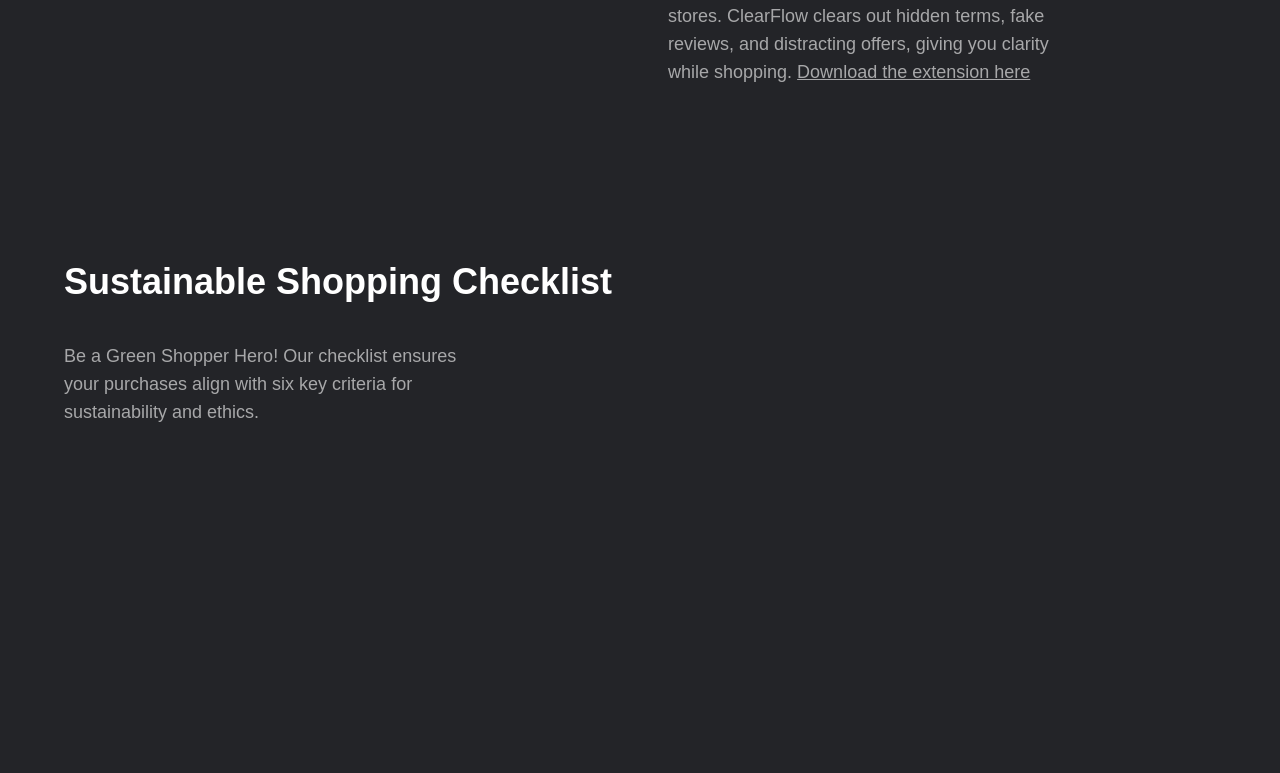
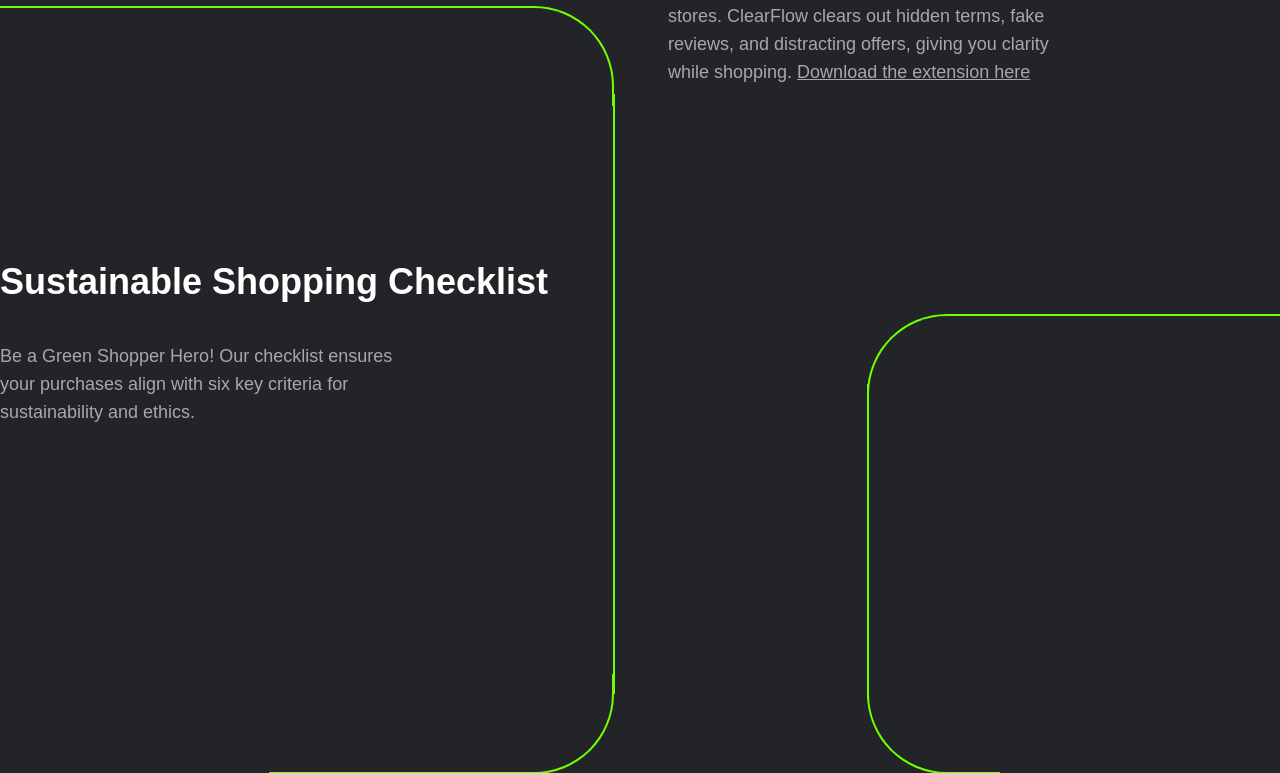
Before and after one commit to AoiTechDev/hackathon-landpage, a Next.js app: page / in a window 1280 px wide. Shown: the part 1707-2480 px from the top of the page. Before the commit the page ends 2401 px from the top, so only its background shows below. Built offline with nearby package versions, Linux system fonts and the light colour scheme.

Commit message:
feat: add lower lines as divs

```diff
--- a/app/components/Assistance.tsx
+++ b/app/components/Assistance.tsx
@@ -2,7 +2,7 @@ import React from "react";
 
 const Assistance = () => {
   return (
-    <div className="max-w-[600px] mx-auto  mt-[600px] space-y-10 text-center">
+    <div className="max-w-[600px] mx-auto  mt-[500px] space-y-10 text-center">
       <h2 className="bg-gradient-to-r from-yellow   to-green inline-block text-transparent bg-clip-text text-[52px] font-semibold">
         Expert Chat Assistance
       </h2>
--- a/app/components/DarkMode.tsx
+++ b/app/components/DarkMode.tsx
@@ -4,15 +4,9 @@ import React from "react";
 import logo from "./svg/logo.svg";
 import triangle from "./svg/triangle.svg";
 const DarkMode = () => {
-  function scrollToTop() {
-    window.scrollTo({
-      top: 0,
-      behavior: "smooth", // Optional: smooth scrolling behavior
-    });
-  }
 
   return (
-    <div className="w-full max-w-[1400px] mx-auto h-[100vh] flex flex-col min-[1200px]:flex-row justify-center items-center relative p-2">
+    <div className="w-full max-w-[1400px] mx-auto mt-64 flex flex-col min-[1200px]:flex-row justify-center items-center relative p-2">
       <div className="flex-1 hidden justify-center items-center min-[1200px]:flex">
         <Image src={logo} alt="" className="scale-75" />
       </div>
@@ -35,12 +29,7 @@ const DarkMode = () => {
         Customize ClearFlow with our sleek dark mode, perfect for late night
         browsing.
       </p>
-      <Image
-        src={triangle}
-        alt=""
-        className="absolute bottom-12 right-12 w-24 cursor-pointer"
-        onClick={scrollToTop}
-      />
+
     </div>
   );
 };
--- /dev/null
+++ b/app/components/LowerSection.tsx
@@ -0,0 +1,89 @@
+"use client";
+import React from "react";
+import DarkPattern from "./DarkPattern";
+import Sustainable from "./Sustainable";
+import Assistance from "./Assistance";
+import DarkMode from "./DarkMode";
+import Image from "next/image";
+import triangle from "./svg/triangle.svg";
+const LowerSection = () => {
+  function scrollToTop() {
+    window.scrollTo({
+      top: 0,
+      behavior: "smooth", // Optional: smooth scrolling behavior
+    });
+  }
+
+  const vertical1 = React.useRef<HTMLDivElement>(null);
+  const vertical2 = React.useRef<HTMLDivElement>(null);
+  const vertical3 = React.useRef<HTMLDivElement>(null);
+  const vertical4 = React.useRef<HTMLDivElement>(null);
+
+  const horizontal1 = React.useRef<HTMLDivElement>(null);
+  const horizontal2 = React.useRef<HTMLDivElement>(null);
+  const horizontal3 = React.useRef<HTMLDivElement>(null);
+  const horizontal4 = React.useRef<HTMLDivElement>(null);
+  return (
+    <div className="min-[1200px]:h-[280vh] relative ">
+      <DarkPattern />
+      <Sustainable />
+      <Assistance />
+      <DarkMode />
+      {/* <Image
+          alt=""
+          className="absolute top-40   left-0 w-full"
+          src={secUnion}
+        /> */}
+      <Image
+        src={triangle}
+        alt=""
+        className="absolute bottom-12 right-12 w-24 cursor-pointer"
+        onClick={scrollToTop}
+      />
+
+      <div
+        ref={horizontal1}
+        className="w-[48vw] h-[100px] absolute top-28 top_right left-[0VW] hidden min-[1200px]:block"
+      ></div>
+
+      <div
+        ref={vertical1}
+        className="bg-green w-[2px] h-[600px] absolute top-[200px] left-[47.9vw] hidden min-[1200px]:block"
+      ></div>
+
+      <div
+        ref={horizontal2}
+        className="w-[27vw] h-[100px] absolute top-[780px] bottom_right  left-[21vw] hidden min-[1200px]:block"
+      ></div>
+
+      <div
+        ref={vertical2}
+        className="bg-green w-[2px] h-[550px] absolute top-[880px] left-[21vw] hidden min-[1200px]:block"
+      ></div>
+
+      <div
+        ref={horizontal3}
+        className="w-[57vw] h-[2px] absolute top-[1430px] bottom_right  left-[21vw] hidden min-[1200px]:block"
+      ></div>
+
+      <div
+        ref={vertical3}
+        className="bg-green w-[2px] h-[550px] absolute top-[880px] left-[78vw] hidden min-[1200px]:block"
+      ></div>
+
+      <div
+        ref={horizontal4}
+        className="w-[10.4vw] h-[100px] absolute bottom_left top-[780px]    left-[67.7vw] hidden min-[1200px]:block"
+      ></div>
+
+      <div
+        ref={vertical1}
+        className="bg-green w-[2px] h-[315px] absolute top-[490px] left-[67.7vw] hidden min-[1200px]:block"
+      ></div>
+
+      <div className="w-[35vw] h-[100px] absolute top_left top-[420px]    left-[67.7vw] hidden min-[1200px]:block"></div>
+    </div>
+  );
+};
+
+export default LowerSection;
--- a/app/components/Sustainable.tsx
+++ b/app/components/Sustainable.tsx
@@ -2,7 +2,7 @@ import React from "react";
 
 const Sustainable = () => {
   return (
-    <div className="w-full max-w-[1400px] mx-auto space-y-10 mt-44 min-[1200px]:pl-16 flex flex-col justify-center min-[1200px]:justify-start items-center min-[1200px]:items-start min-[1200px]:text-start text-center">
+    <div className="w-full max-w-[1400px] mx-auto space-y-10 mt-44 flex flex-col justify-center min-[1200px]:justify-start items-center min-[1200px]:items-start min-[1200px]:text-start text-center">
       <h2 className="text-4xl font-semibold">Sustainable Shopping Checklist</h2>
       <p className="text-lg font-thin opacity-60 w-[411px]">
         Be a Green Shopper Hero! Our checklist ensures your purchases align with
--- a/app/globals.css
+++ b/app/globals.css
@@ -39,3 +39,17 @@
   border-right: 2px solid #6eff00;
   border-top-right-radius: 80px;
 }
+.bottom_right{
+  border-top: 0;
+  border-right:2px solid #6eff00;
+  border-left: 0;
+  border-bottom: 2px solid #6eff00;
+  border-bottom-right-radius: 80px;
+}
+.top_left{
+  border-top: 2px solid #6eff00;
+  border-right: 0;
+  border-left: 2px solid #6eff00;
+  border-bottom: 0;
+  border-top-left-radius: 80px;
+}
--- a/app/page.tsx
+++ b/app/page.tsx
@@ -11,6 +11,8 @@ import Assistance from "./components/Assistance";
 import DarkMode from "./components/DarkMode";
 import React, { useEffect } from "react";
 import useScreenSize from "@/hooks/useScreenSize";
+import triangle from "./components/svg/triangle.svg";
+import LowerSection from "./components/LowerSection";
 export default function Home() {
   const screenSize = useScreenSize();
 
@@ -24,23 +26,25 @@ export default function Home() {
 
 
   useEffect(() => {
-
     const middle = horizontalRight.current?.getBoundingClientRect().left;
     const left = horizontalLeft.current?.getBoundingClientRect().left;
 
-    const distanceMiddle = middle! - 0; // distance from left edge of the screen to the middle element
-    const distanceLeft = left! - 0; // distance from left edge of the screen to the middle element
-
+    const distanceMiddle = middle! - 0;
+    const distanceLeft = left! - 0;
 
     if (bottomRight.current) {
       bottomRight.current.style.left = `calc(${distanceMiddle}px + ${horizontalRight.current?.offsetWidth}px - 2px)`;
     }
 
-    if(diamondDown.current){
-      diamondDown.current.style.left = `calc(${distanceLeft}px - ${diamondDown.current.offsetWidth/2}px + 1px)`;
+    if (diamondDown.current) {
+      diamondDown.current.style.left = `calc(${distanceLeft}px - ${
+        diamondDown.current.offsetWidth / 2
+      }px + 1px)`;
     }
-    if(diamondUp.current){
-      diamondUp.current.style.left = `calc(${distanceLeft}px - ${diamondUp.current.offsetWidth/2}px + 1px)`;
+    if (diamondUp.current) {
+      diamondUp.current.style.left = `calc(${distanceLeft}px - ${
+        diamondUp.current.offsetWidth / 2
+      }px + 1px)`;
     }
   }, [screenSize]);
 
@@ -52,19 +56,28 @@ export default function Home() {
         <span className="w-full block h-[1px] bg-green"></span>
         <Puzzle />
 
-        <div ref={diamondUp} className="w-0 h-0 triangle absolute left-[6.5vw] top-[calc(256px-95px)] -z-1 hidden min-[1200px]:block"></div>
-        <div ref={diamondDown} className="w-0 h-0 triangle rotate-180 absolute left-[6.5vw] top-[209px] -z-1 hidden min-[1200px]:block"></div>
+        <div
+          ref={diamondUp}
+          className="w-0 h-0 triangle absolute left-[6.5vw] top-[calc(256px-95px)] -z-1 hidden min-[1200px]:block"
+        ></div>
+        <div
+          ref={diamondDown}
+          className="w-0 h-0 triangle rotate-180 absolute left-[6.5vw] top-[209px] -z-1 hidden min-[1200px]:block"
+        ></div>
 
+        <div
+          ref={horizontalLeft}
+          className="bg-green w-[2px] h-[750px] absolute left-[8vw] top-64 -z-1 hidden min-[1200px]:block"
+        ></div>
 
-        <div ref={horizontalLeft} className="bg-green w-[2px] h-[750px] absolute left-[8vw] top-64 -z-1 hidden min-[1200px]:block"></div>
-
-        <div ref={bottomLeft} className="max-w-[41vw] w-full h-[100px] bottom_left absolute left-[8vw] top-[calc(256px+750px)] -z-1 hidden min-[1200px]:block"></div>
         <div
-
+          ref={bottomLeft}
+          className="max-w-[41vw] w-full h-[100px] bottom_left absolute left-[8vw] top-[calc(256px+750px)] -z-1 hidden min-[1200px]:block"
+        ></div>
+        <div
           ref={horizontalRight}
           className="w-[100px] h-[500px] top_right absolute left-[48vw] top-[calc(256px+750px+98px)] hidden min-[1200px]:block"
         ></div>
-
 
         <div
           ref={bottomRight}
@@ -74,17 +87,7 @@ export default function Home() {
 
       {/* <Image alt="" className="absolute top-40  left-32 w-[95%] " src={union} /> */}
 
-      <div className="min-[1200px]:h-[100vh] relative">
-        <DarkPattern />
-        <Sustainable />
-        <Assistance />
-        <DarkMode />
-        {/* <Image
-          alt=""
-          className="absolute top-40   left-0 w-full"
-          src={secUnion}
-        /> */}
-      </div>
+     <LowerSection/>
     </div>
   );
 }
```
